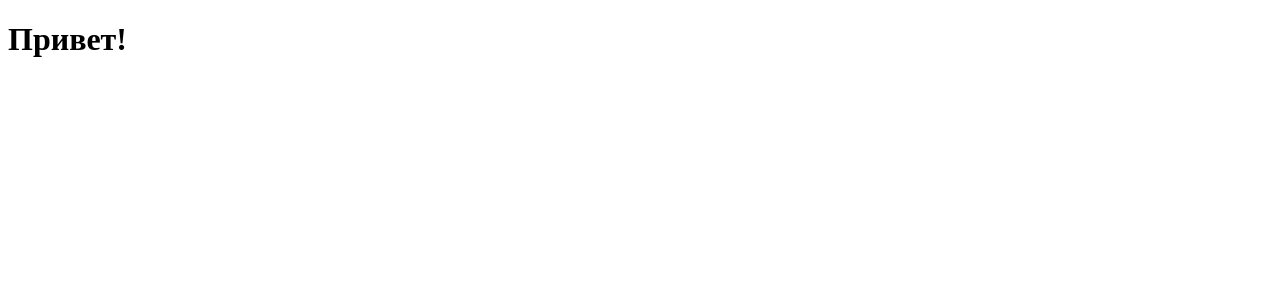
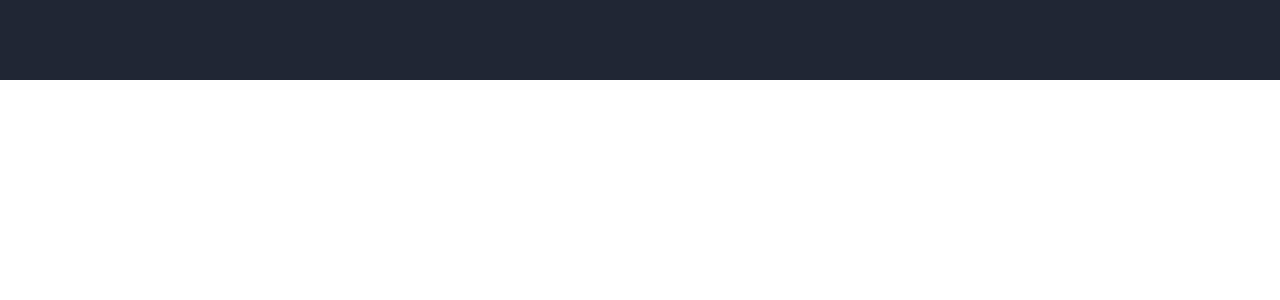
Before and after one commit to Levin-Alexey/stepikapp, a React (Create React App) app in the folder stepikapp/: page / in a window 1280 px wide. Shown: the top 300 px of the page. Built offline with nearby package versions, Linux system fonts and the light colour scheme.

Commit message:
Добавил стили Head

```diff
--- a/stepikapp/package.json
+++ b/stepikapp/package.json
@@ -9,6 +9,7 @@
     "react": "^18.2.0",
     "react-dom": "^18.2.0",
     "react-scripts": "5.0.1",
+    "styled-components": "^6.0.7",
     "web-vitals": "^2.1.4"
   },
   "scripts": {
--- a/stepikapp/public/index.html
+++ b/stepikapp/public/index.html
@@ -10,34 +10,21 @@
       content="Web site created using create-react-app"
     />
     <link rel="apple-touch-icon" href="%PUBLIC_URL%/logo192.png" />
-    <!--
-      manifest.json provides metadata used when your web app is installed on a
-      user's mobile device or desktop. See https://developers.google.com/web/fundamentals/web-app-manifest/
-    -->
     <link rel="manifest" href="%PUBLIC_URL%/manifest.json" />
-    <!--
-      Notice the use of %PUBLIC_URL% in the tags above.
-      It will be replaced with the URL of the `public` folder during the build.
-      Only files inside the `public` folder can be referenced from the HTML.
 
-      Unlike "/favicon.ico" or "favicon.ico", "%PUBLIC_URL%/favicon.ico" will
-      work correctly both with client-side routing and a non-root public URL.
-      Learn how to configure a non-root public URL by running `npm run build`.
-    -->
     <title>React App</title>
+    <style>
+      * {
+      margin: 0;
+      padding: 0;
+      box-sizing: border-box;
+      transition: all 30ms;
+      }
+    </style>
   </head>
   <body>
     <noscript>You need to enable JavaScript to run this app.</noscript>
     <div id="root"></div>
-    <!--
-      This HTML file is a template.
-      If you open it directly in the browser, you will see an empty page.
 
-      You can add webfonts, meta tags, or analytics to this file.
-      The build step will place the bundled scripts into the <body> tag.
-
-      To begin the development, run `npm start` or `yarn start`.
-      To create a production bundle, use `npm run build` or `yarn build`.
-    -->
   </body>
 </html>
--- a/stepikapp/src/App.js
+++ b/stepikapp/src/App.js
@@ -1,10 +1,12 @@
 import './styles/styles'
+import Main from "./components/pages/Main";
+
 
 function App() {
     return (
-        <ragment>
-            <h1>Привет!</h1>
-        </ragment>
+        <>
+            <Main/>
+        </>
     );
 }
 
--- a/stepikapp/src/components/pages/Main.jsx
+++ b/stepikapp/src/components/pages/Main.jsx
@@ -1,10 +1,11 @@
 import React from "react";
+import Head from "../views/global/Head";
 
 const Main = () => {
     return (
-        <React.Fragmentra>
 
-        </React.Fragmentra>
+        <Head></Head>
+
     )
 }
 
--- a/stepikapp/src/components/views/global/Head.jsx
+++ b/stepikapp/src/components/views/global/Head.jsx
@@ -1,10 +1,15 @@
 import React from "react";
+import css from "../../../styles/styles"
+
+const { HeaderContainer } = css
 
 const Head = () => {
     return (
-        <React.Fragmentra>
+        <>
+            <HeaderContainer>
 
-        </React.Fragmentra>
+            </HeaderContainer>
+        </>
     )
 }
 
--- a/stepikapp/src/styles/styles.js
+++ b/stepikapp/src/styles/styles.js
@@ -0,0 +1,15 @@
+import styled from "styled-components";
+
+const css = {
+    HeaderContainer: styled.header`
+      display: flex;
+      flex-direction: row;
+      align-items: center;
+      justify-content: space-between;
+      position: relative;
+      width: 100%;
+      height: 80px;
+      background-color: #202634;
+    `
+}
+export default css
```
Also changed, not shown: 1 other file (tests, documents, lock files or other folders).
